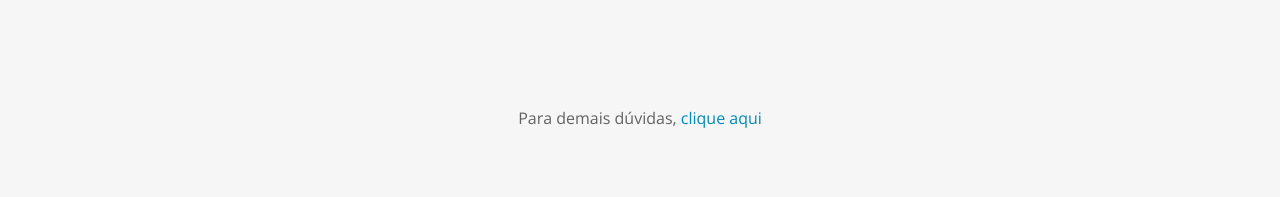
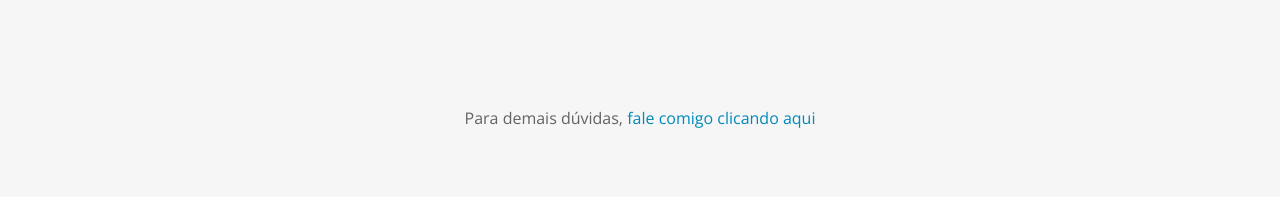
Before and after one commit to EdisonMatos/Landpage-Rita-Almeida, a React (Vite) app: page / in a window 1280 px wide. Shown: the part 5675-5872 px from the top of the page. Built offline with nearby package versions, Linux system fonts and the light colour scheme.

Commit message:
fix: Ajusta o texto de contato da Sessão FAQ

```diff
--- a/src/components/sections/Faq.jsx
+++ b/src/components/sections/Faq.jsx
@@ -4,6 +4,10 @@ import SectionArea from "../sectionElements/SectionArea";
 import SectionHeader from "../sectionElements/SectionHeader";
 import SectionWrapper from "../sectionElements/SectionWrapper";
 import AccordionExpandDefault from "../interactives/AcordionTwo";
+import whatsappNumber from "../../abstractions/whats";
+
+const whatsappContactLink = `https://wa.me/` + `${whatsappNumber}`;
+
 export default function Faq() {
   return (
     <SectionArea className="bg-quinary">
@@ -26,12 +30,12 @@ export default function Faq() {
           <Paragraphs>
             Para demais dúvidas,{" "}
             <a
-              href="#"
+              href={whatsappContactLink}
               target="_blank"
               className="transition text-tertiary hover:underline"
             >
               {" "}
-              clique aqui
+              fale comigo clicando aqui
             </a>
           </Paragraphs>
         </MotionDivDownToUp>
```
